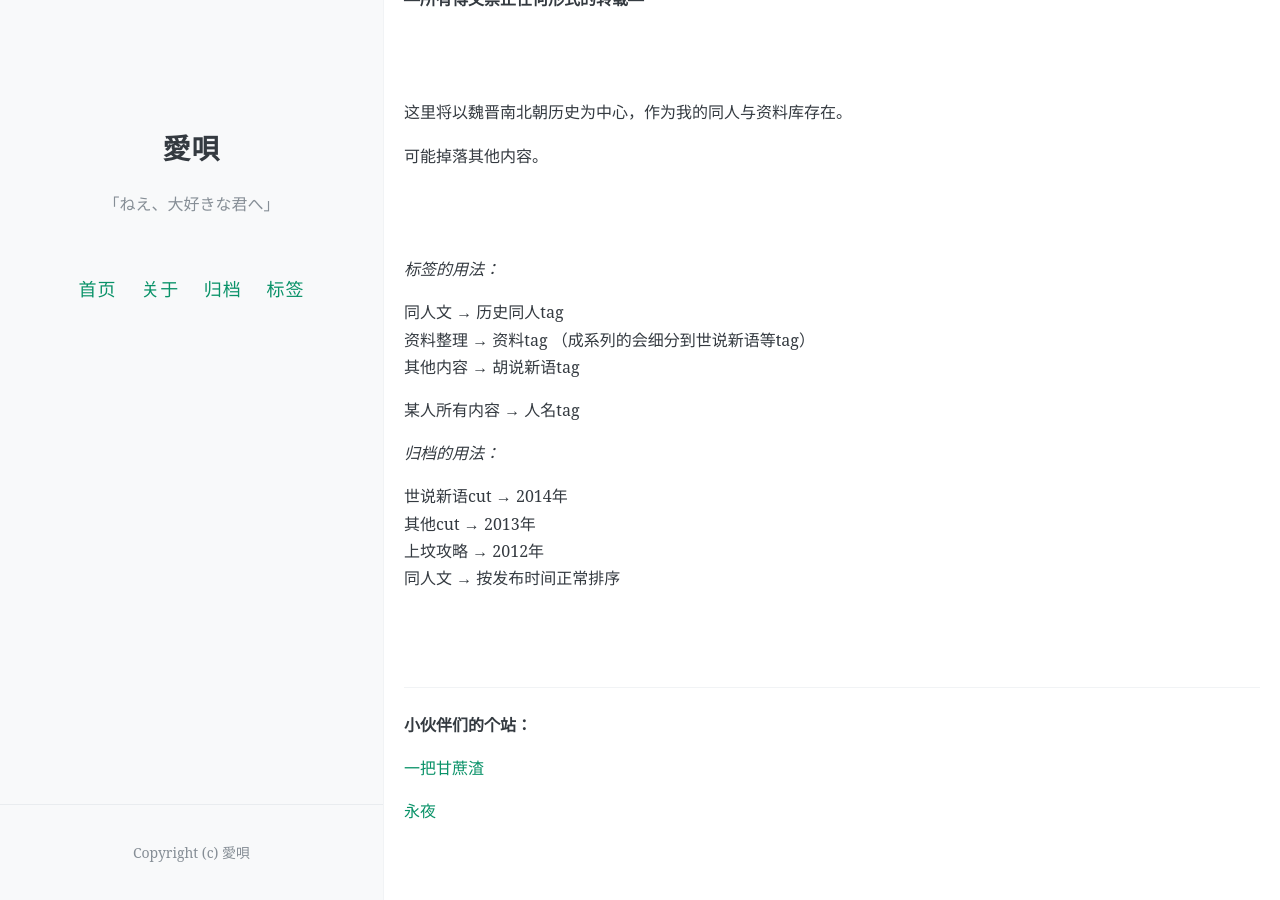
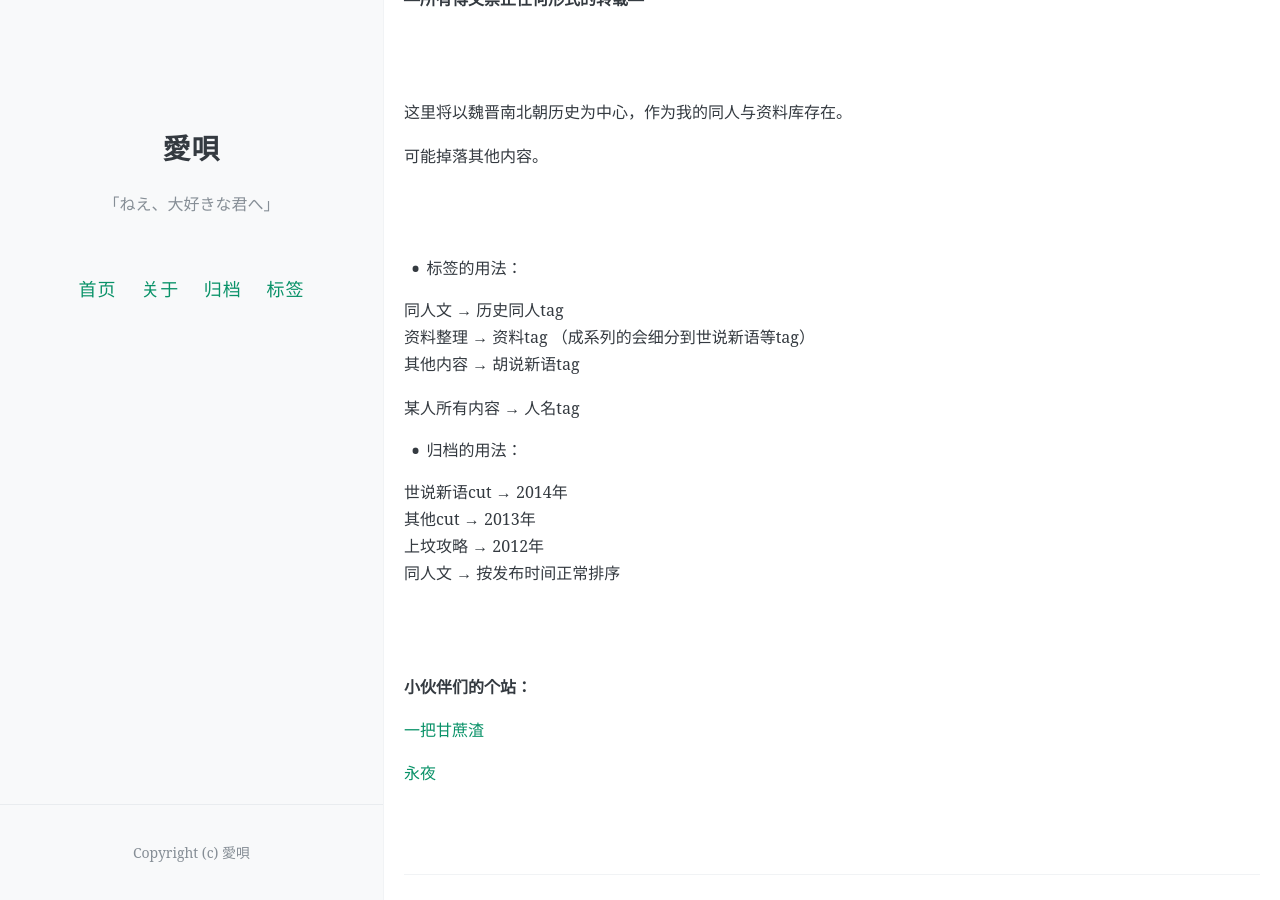
Before and after one commit to aiuta264/aiuta, a Jekyll site: the page built from _posts/2030-07-16-zhiding.md, in a window 1280 px wide and 900 px high, scrolled down 605 px. Built offline with Jekyll 4.4.1, drawn with Linux system fonts in a browser that asks for light colours; comment, search, counter and statistics services are not loaded.

```diff
--- a/_posts/2030-07-16-zhiding.md
+++ b/_posts/2030-07-16-zhiding.md
@@ -41,7 +41,7 @@ pinned: true
 <br>
 <br>
 
-*标签的用法：*
+* 标签的用法：
 
 同人文 → 历史同人tag
 资料整理 → 资料tag （成系列的会细分到世说新语等tag）
@@ -49,7 +49,7 @@ pinned: true
 
 某人所有内容 → 人名tag
 
-*归档的用法：*
+* 归档的用法：
 
 世说新语cut → 2014年
 其他cut → 2013年
@@ -59,8 +59,6 @@ pinned: true
 <br>
 <br>
 
-* * *
-
 **小伙伴们的个站：**
 
 [一把甘蔗渣](https://kamadhatu.github.io/sanjingjiuhuang/ "一把甘蔗渣的BLOG")
```
